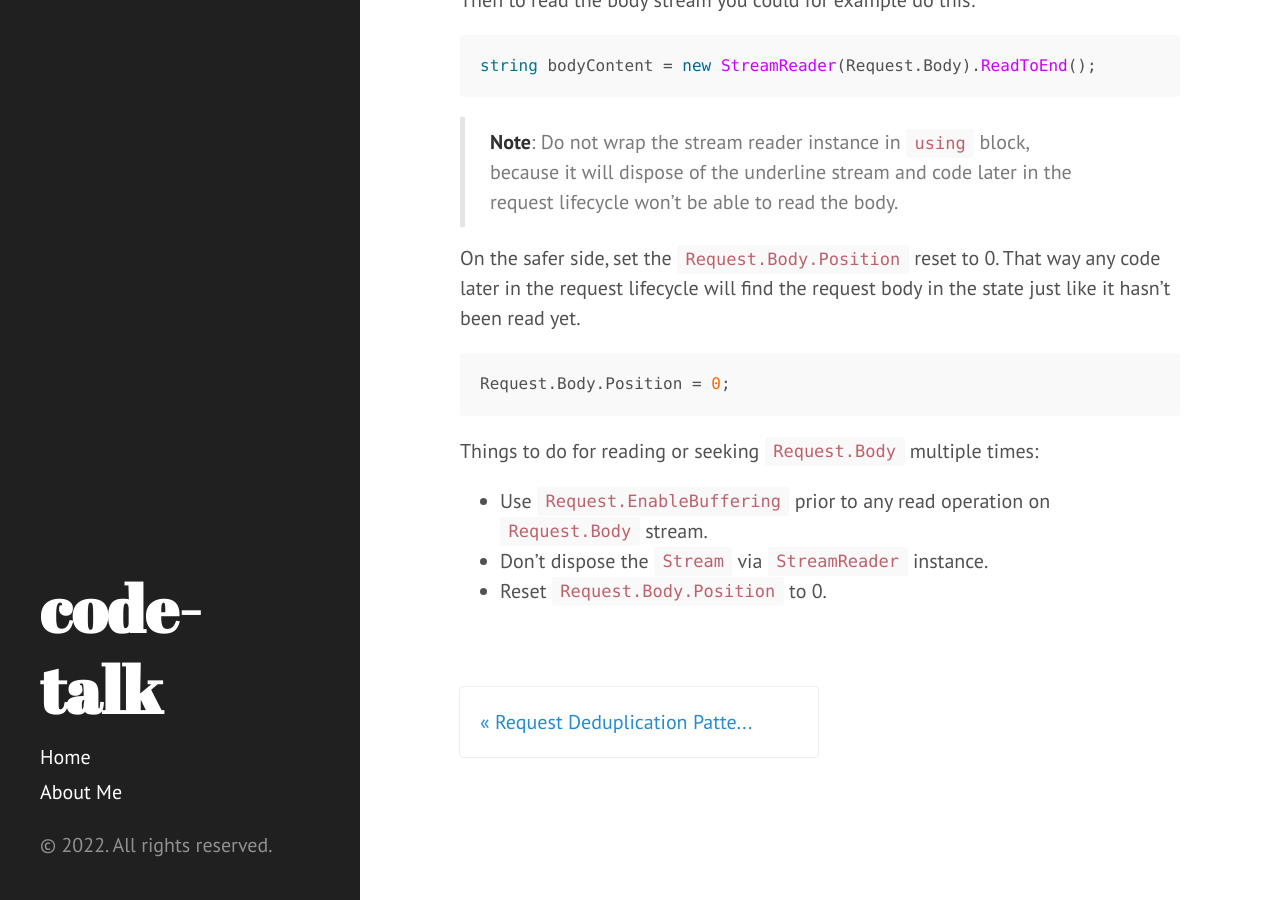
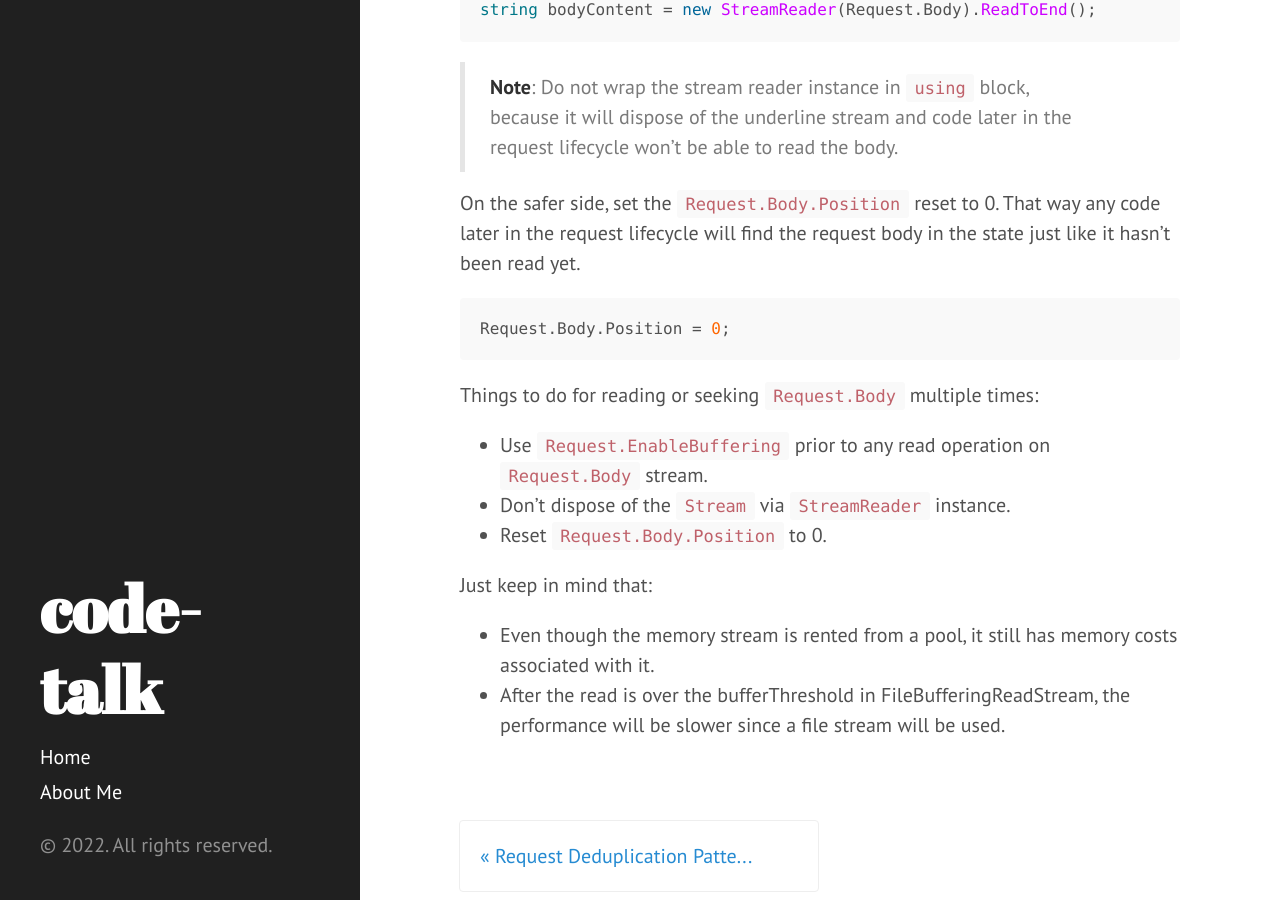
Before and after one commit to code-atom/code-atom.github.io, a Jekyll site: the page built from _posts/2022-01-04-read-request-body-multiple-times-in-asp-dot-net-core.markdown, in a window 1280 px wide and 900 px high, scrolled down 1119 px. Built offline with Jekyll 4.4.1, drawn with Linux system fonts in a browser that asks for light colours; Markdown is read by kramdown in place of the engine named in the settings; some of the changed text lies outside the part shown.

Commit message:
Updated Read Request Body Multiple Times In Asp Dot Net Core

````diff
--- a/_posts/2022-01-04-read-request-body-multiple-times-in-asp-dot-net-core.markdown
+++ b/_posts/2022-01-04-read-request-body-multiple-times-in-asp-dot-net-core.markdown
@@ -14,7 +15,7 @@
 context.Request.EnableBuffering()
 ```
 
-As you know, the request body stream is forward only, you can not read the content from the body once it gets read by middleware or handler. The above method introduced in [ASP.NET](http://asp.net/) Core 2.1, provides multiple time seekable request body streams. This method copy incoming request body stream into`[FileBufferingReadStream](https://docs.microsoft.com/en-us/dotnet/api/microsoft.aspnetcore.webutilities.filebufferingreadstream?view=aspnetcore-6.0)`.
+As you know, the request body stream is forward only, you can not read the content from the body once it gets read by middleware or handler. The above method introduced in [ASP.NET](http://asp.net/) Core 2.1, provides multiple time seekable request body streams. This method copy incoming request body stream into [FileBufferingReadStream](https://docs.microsoft.com/en-us/dotnet/api/microsoft.aspnetcore.webutilities.filebufferingreadstream?view=aspnetcore-6.0).
 
 > **Note:** `Request.EnableBuffering` must be used before any operation is performed on the request body. As you know once the request body is read, it can not read again.
 >
@@ -43,5 +44,10 @@
 Things to do for reading or seeking `Request.Body` multiple times:
 
 - Use `Request.EnableBuffering` prior to any read operation on `Request.Body` stream.
-- Don’t dispose the `Stream` via `StreamReader` instance.
+- Don’t dispose of the `Stream` via `StreamReader` instance.
 - Reset `Request.Body.Position` to 0.
+
+Just keep in mind that:
+
+- Even though the memory stream is rented from a pool, it still has memory costs associated with it.
+- After the read is over the bufferThreshold in FileBufferingReadStream,  the performance will be slower since a file stream will be used.
````
Also changed, not shown: other parts of _posts/2022-01-04-read-request-body-multiple-times-in-asp-dot-net-core.markdown (+1 -0 lines).
